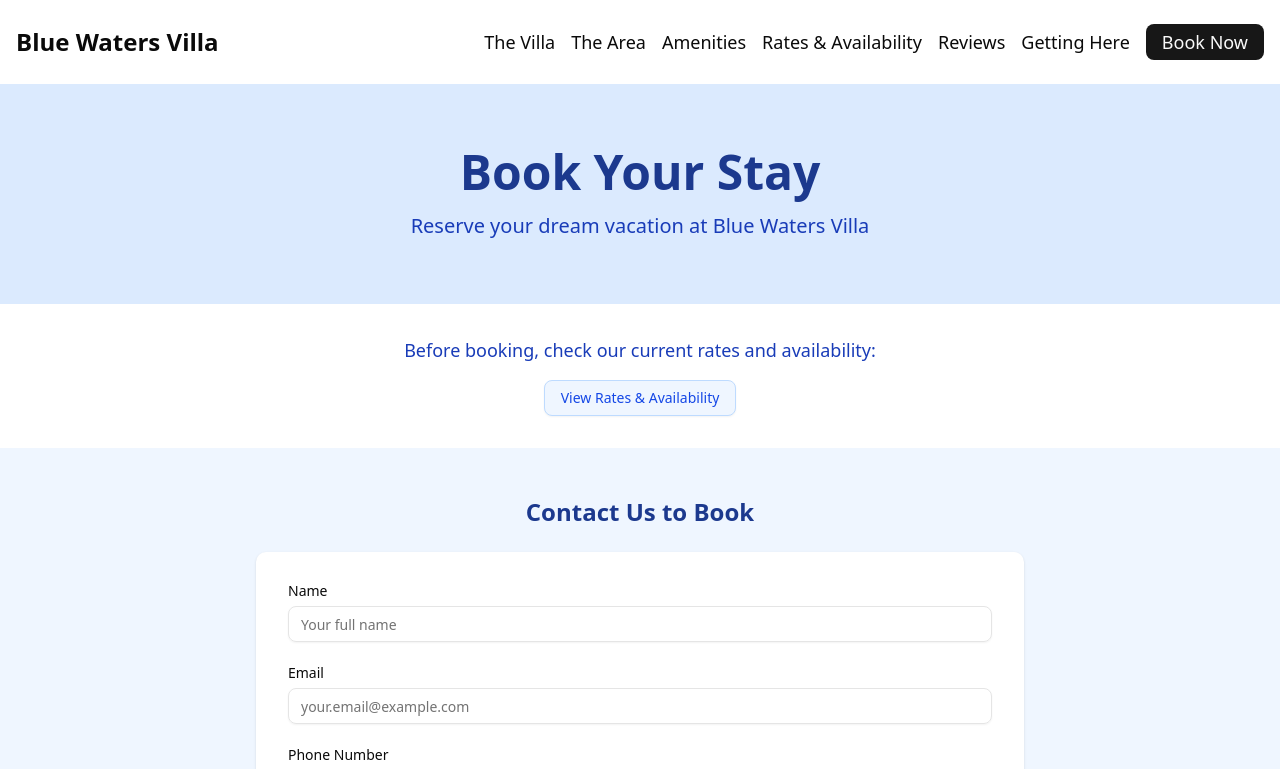
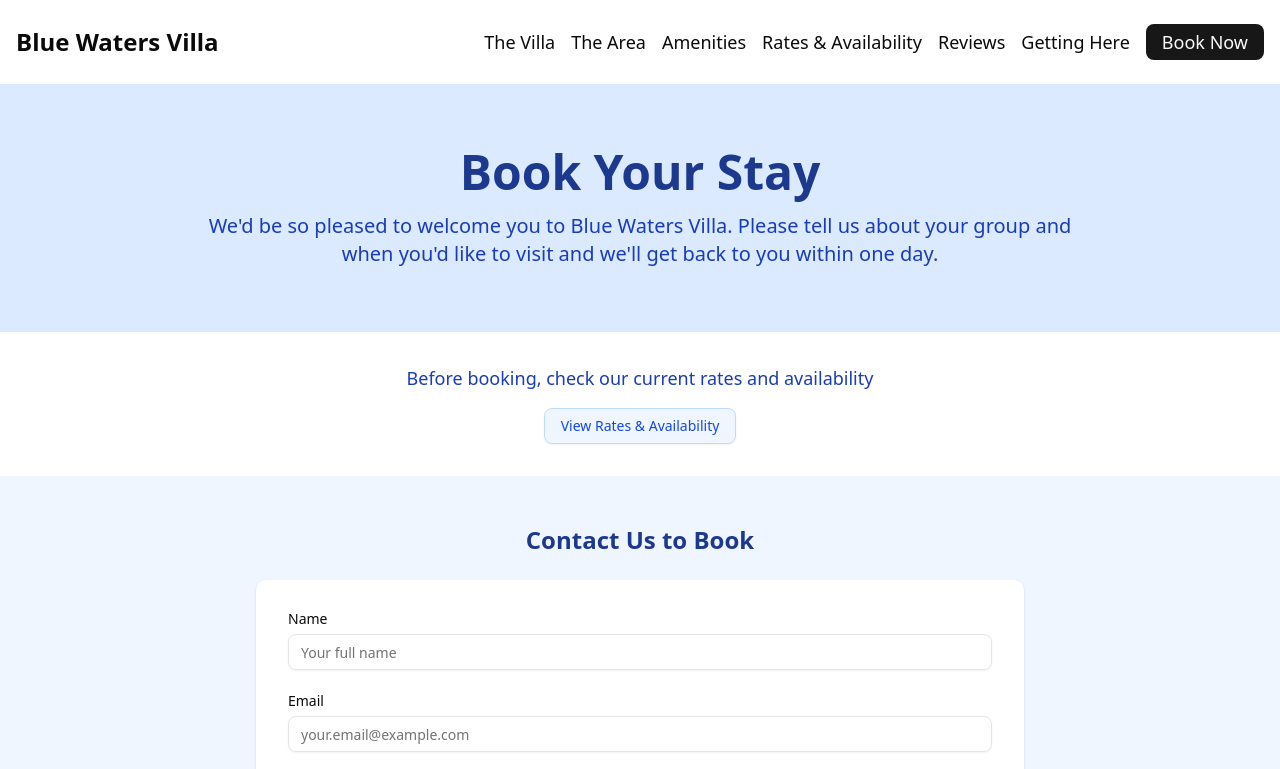
Before and after one commit to tomginsberg/bluewatersbarbados, a Next.js app: page /book in a window 1280 px wide. Shown: the top 769 px of the page. Built offline with nearby package versions, Linux system fonts and the light colour scheme.

Commit message:
feat: update welcome message and refine rates availability prompt on booking page

```diff
--- a/app/book/page.tsx
+++ b/app/book/page.tsx
@@ -104,7 +104,7 @@ export default function BookPage() {
             animate={{ opacity: 1, y: 0 }}
             transition={{ duration: 0.5, delay: 0.1 }}
           >
-            Reserve your dream vacation at Blue Waters Villa
+            We'd be so pleased to welcome you to Blue Waters Villa.  Please tell us about your group and when you'd like to visit and we'll get back to you within one day.
           </motion.p>
         </div>
       </section>
@@ -113,7 +113,7 @@ export default function BookPage() {
       <section className="w-full py-8 px-4 bg-white">
         <div className="max-w-4xl mx-auto text-center">
           <p className="text-lg text-blue-800 mb-4">
-            Before booking, check our current rates and availability:
+            Before booking, check our current rates and availability
           </p>
           <Link href="/rates-and-availability">
             <Button variant="outline" className="bg-blue-50 border-blue-200 text-blue-700 hover:bg-blue-100">
@@ -314,6 +314,8 @@ export default function BookPage() {
           </div>
         </div>
       </section>
+
+
     </main>
   );
 }
```
